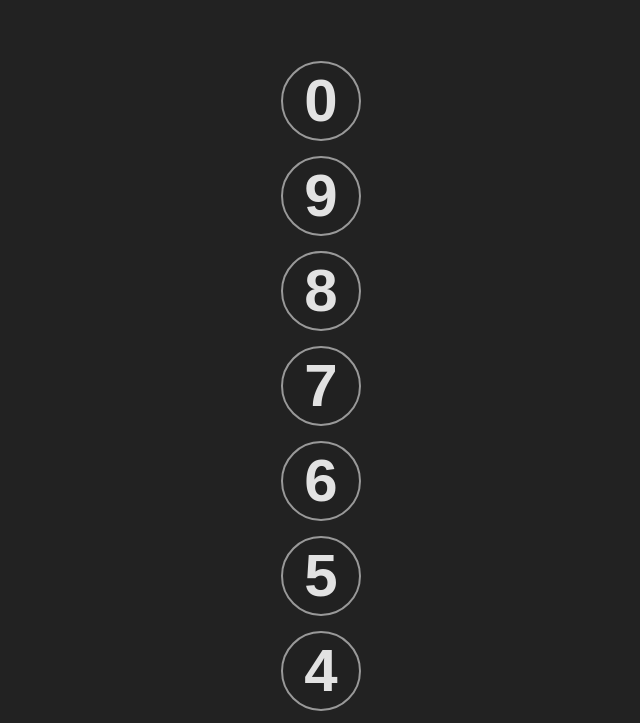
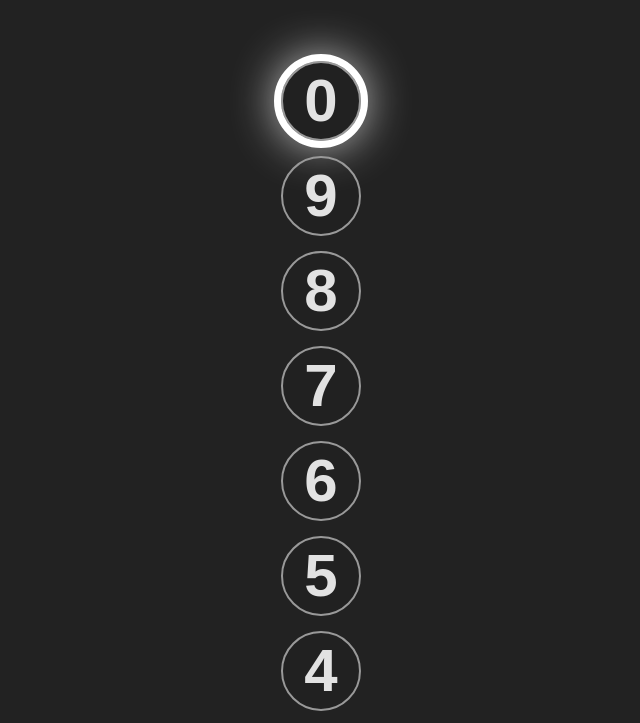
Before and after one commit to stephendps/buttons, a plain HTML site: page index.html in a window 1280 px wide. In both pictures the pointer is over the button 639 px from the left and 100 px from the top of the page. Shown: the top 723 px of the page, without its empty margins (319-959 px from the left). Drawn offline with Linux system fonts and the light colour scheme.

Commit message:
Hover test

```diff
--- a/colstyle.css
+++ b/colstyle.css
@@ -30,7 +30,7 @@
     text-align: center;
   }
 
-  .btn:focus {
+  .btn:hover {
     box-shadow: 0 0px 10px #0005, 0 -0px 50px #fff;
     outline: 7px solid #fff
   }
```
